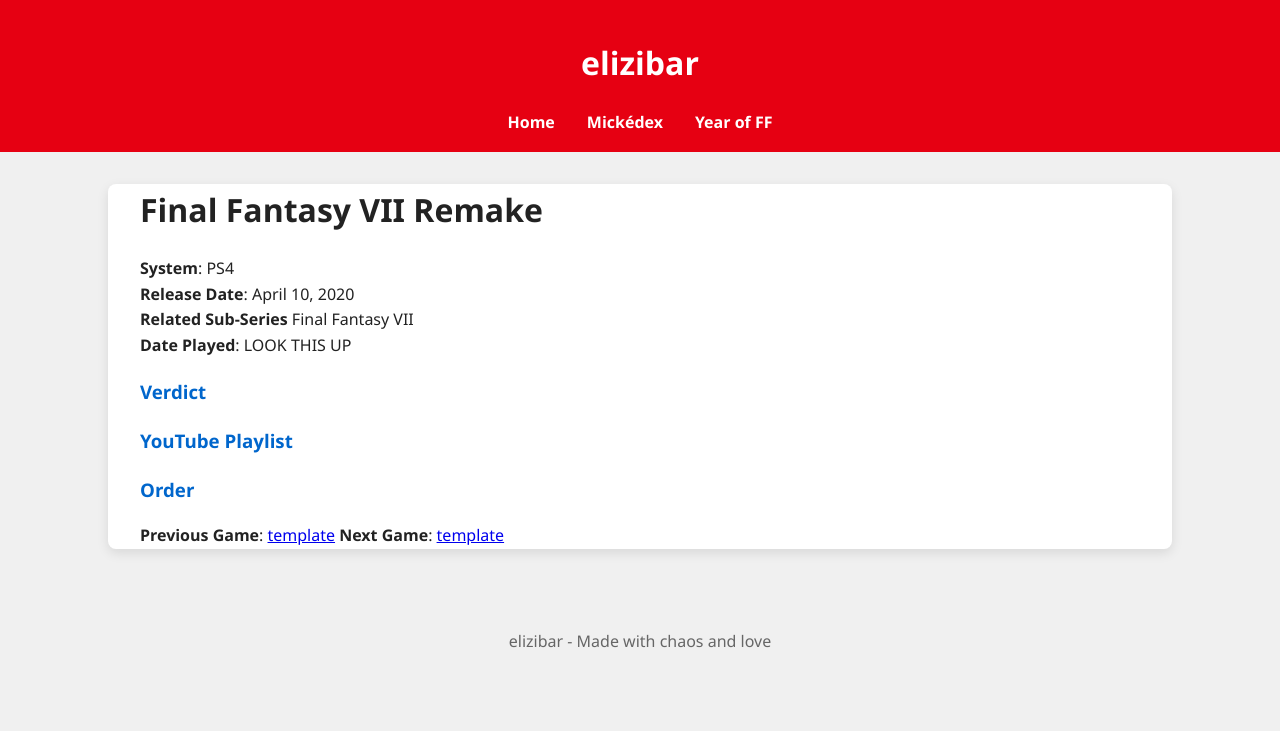
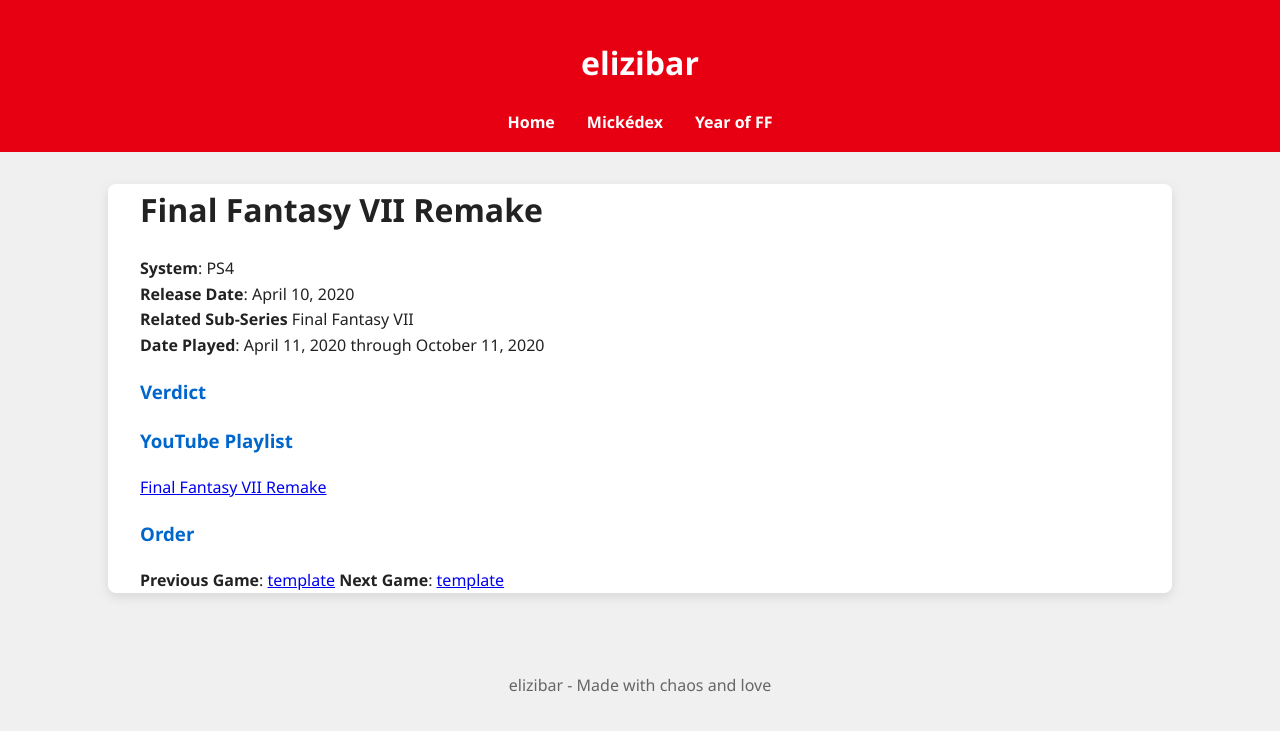
Before and after one commit to elizibar/elizibar.github.io, a Jekyll site: the page built from yearoffinalfantasy/ff7remake.md, in a window 1280 px wide. Shown: the top 731 px of the page. Built offline with Jekyll 4.4.1, drawn with Linux system fonts in a browser that asks for light colours.

Commit message:
Update ff7remake.md

```diff
--- a/yearoffinalfantasy/ff7remake.md
+++ b/yearoffinalfantasy/ff7remake.md
@@ -9,12 +9,13 @@
 **System**:  PS4
 **Release Date**:  April 10, 2020
 **Related Sub-Series**  Final Fantasy VII
-**Date Played**:  LOOK THIS UP
+**Date Played**:  April 11, 2020 through October 11, 2020
 
 ### Verdict
 
 
 ### YouTube Playlist
+[Final Fantasy VII Remake](https://www.youtube.com/playlist?list=PL-oNO4nnzhsXBKC7Cp8U55ftJiVhZ34bL)
 
 ### Order
 **Previous Game**:  [template](/yearoffinalfantasy/ff7template/)
```
